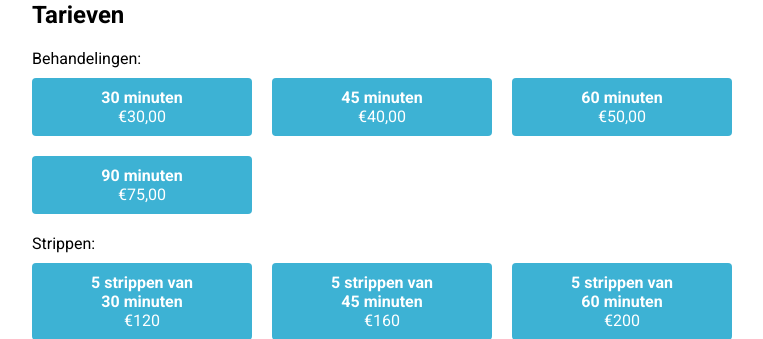
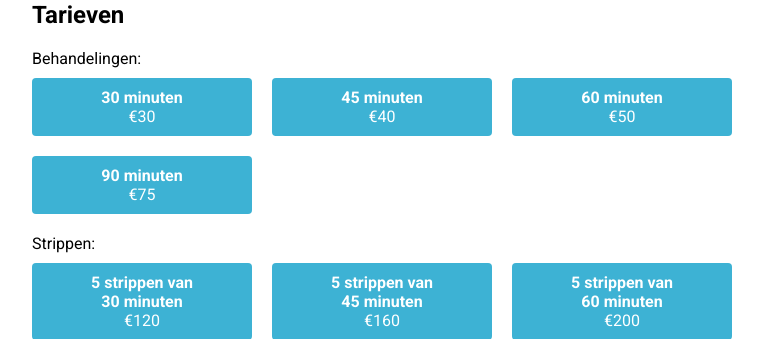
Before and after one commit to tommieruijgrok/SportmassageNootdorp, a PHP site: page / in a window 1280 px wide. Shown: the part 1470-1809 px from the top of the page, without its empty margins (488-1251 px from the left). Run offline with PHP 8.4, Linux system fonts and the light colour scheme.

Commit message:
Fixed wrong things

```diff
--- a/index.php
+++ b/index.php
@@ -109,10 +109,10 @@
                             <div>
                                 <p>Behandelingen:</p>
                                 <div class="priceGrid priceBehandeling">
-                                    <div class='priceBlock'><b><p>30 minuten</p></b><p>€30,00</p></div>
-                                    <div class='priceBlock'><b><p>45 minuten</p></b><p>€40,00</p></div>
-                                    <div class='priceBlock'><b><p>60 minuten</p></b><p>€50,00</p></div>
-                                    <div class='priceBlock'><b><p>90 minuten</p></b><p>€75,00</p></div>
+                                    <div class='priceBlock'><b><p>30 minuten</p></b><p>€30</p></div>
+                                    <div class='priceBlock'><b><p>45 minuten</p></b><p>€40</p></div>
+                                    <div class='priceBlock'><b><p>60 minuten</p></b><p>€50</p></div>
+                                    <div class='priceBlock'><b><p>90 minuten</p></b><p>€75</p></div>
                                 </div>
                             </div>
                             <div>
--- a/portal/klanten.php
+++ b/portal/klanten.php
@@ -39,7 +39,7 @@ if (isset($_SESSION['status']) && $_SESSION['status'] == 'true'){
 
                 <div id="klantenGrid">
                     <?php
-                    $sql = "SELECT * FROM klanten";
+                    $sql = "SELECT * FROM klanten ORDER BY naam";
                     $result = $conn->query($sql);
 
                     if ($result->num_rows > 0) {
--- a/portal/klantenInfo.php
+++ b/portal/klantenInfo.php
@@ -69,21 +69,21 @@ include "include/head.php";
                 <div class="gegevensIcon">
                     <i class="fas fa-inbox"></i>
                 </div>
-                <p><?php echo $klantEmail ?></p>
+                <p><?php if($klantEmail!=''){ echo $klantEmail; } else { echo "---"; }  ?></p>
             </div>
             <div class="gegevensEl">
 
                 <div class="gegevensIcon">
                     <i class="fas fa-phone-alt"></i>
                 </div>
-                <p><?php echo $klantPhone ?></p>
+                <p><?php if($klantPhone!=''){ echo $klantPhone; } else { echo "---"; }  ?></p>
             </div>
             <div class="gegevensEl">
 
                 <div class="gegevensIcon">
                     <i class="fas fa-home"></i>
                 </div>
-                <p><?php echo $klantAdress ?></p>
+                <p><?php if($klantAdress!=''){ echo $klantAdress; } else { echo "---"; }  ?></p>
             </div>
         </div>
         <div id="afspraken">
--- a/portal/process/addKlanten.php
+++ b/portal/process/addKlanten.php
@@ -3,7 +3,9 @@ session_start();
 if (isset($_SESSION['status']) && $_SESSION['status'] == 'true'){
     include "../include/config.php";
 
-    if ((isset($_POST['name']) && isset($_POST['email']) && isset($_POST['phone']) && isset($_POST['adress'])) && ($_POST['name'] != '' && $_POST['email'] != '' && $_POST['phone'] != '' && $_POST['adress'] != '')) {
+    if (isset($_POST['name']) && $_POST['name'] != '') {
+
+
         if ($conn->query("INSERT INTO klanten (naam, email, telefoonnummer, adres) VALUES ('" . $_POST['name'] . "', '" . $_POST['email'] . "', '" . $_POST['phone'] . "', '" . $_POST['adress'] . "')") === TRUE) {
             header("location: ../klanten.php");
         } else {
--- a/portal/process/changeKlant.php
+++ b/portal/process/changeKlant.php
@@ -4,7 +4,7 @@ session_start();
 if (isset($_SESSION['status']) && $_SESSION['status'] == 'true'){
     include "../include/config.php";
 
-    if ((isset($_POST['name']) && isset($_POST['email']) && isset($_POST['phone']) && isset($_POST['adress'])) && ($_POST['name'] != '' && $_POST['email'] != '' && $_POST['phone'] != '' && $_POST['adress'] != '')){
+    if ((isset($_POST['name'])) && ($_POST['name'] != '')){
         $sql = "UPDATE klanten SET naam = '" . $_POST['name'] . "', email = '" . $_POST['email'] . "', telefoonnummer = '" . $_POST['phone'] . "', adres = '" . $_POST['adress'] . "' WHERE id = " . $_POST['klant'];
         if ($conn->query($sql) === TRUE) {
             header("location: ../klantenInfo.php?k=" . $_POST['klant']);
```
